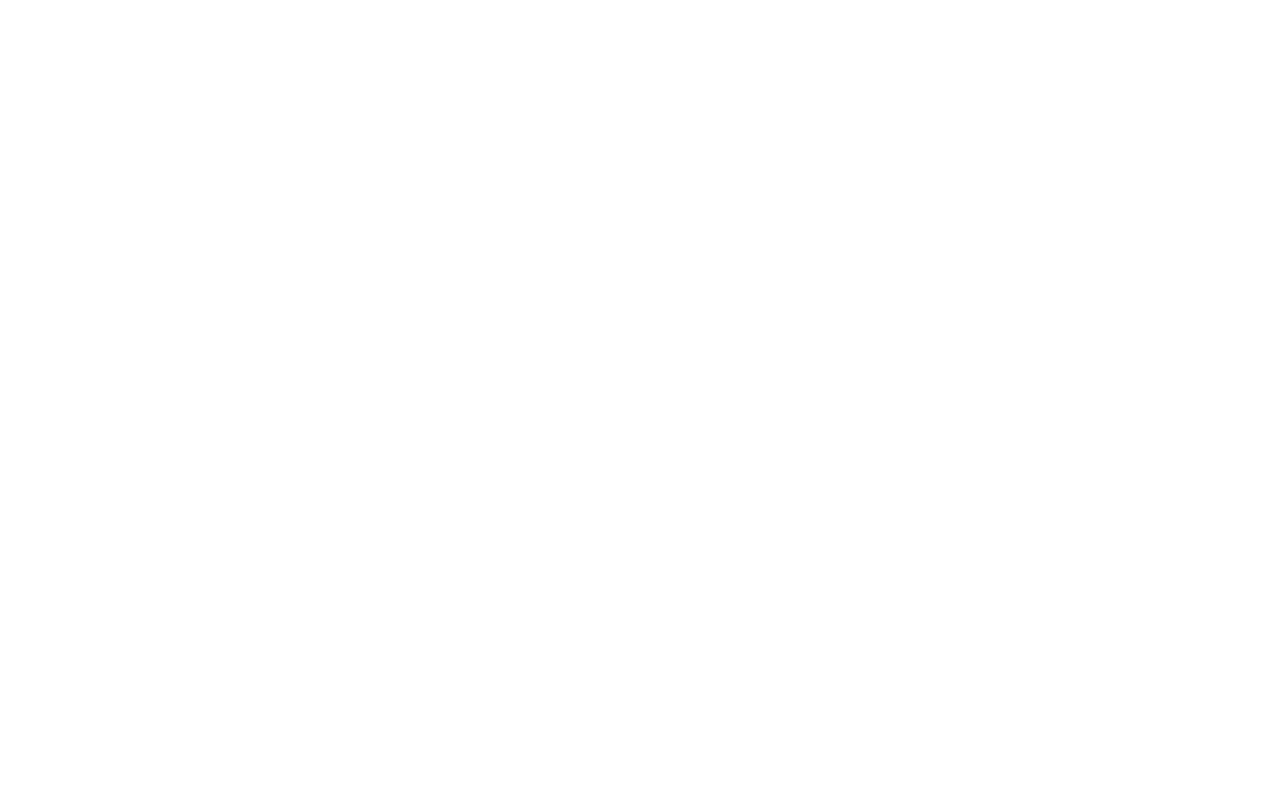
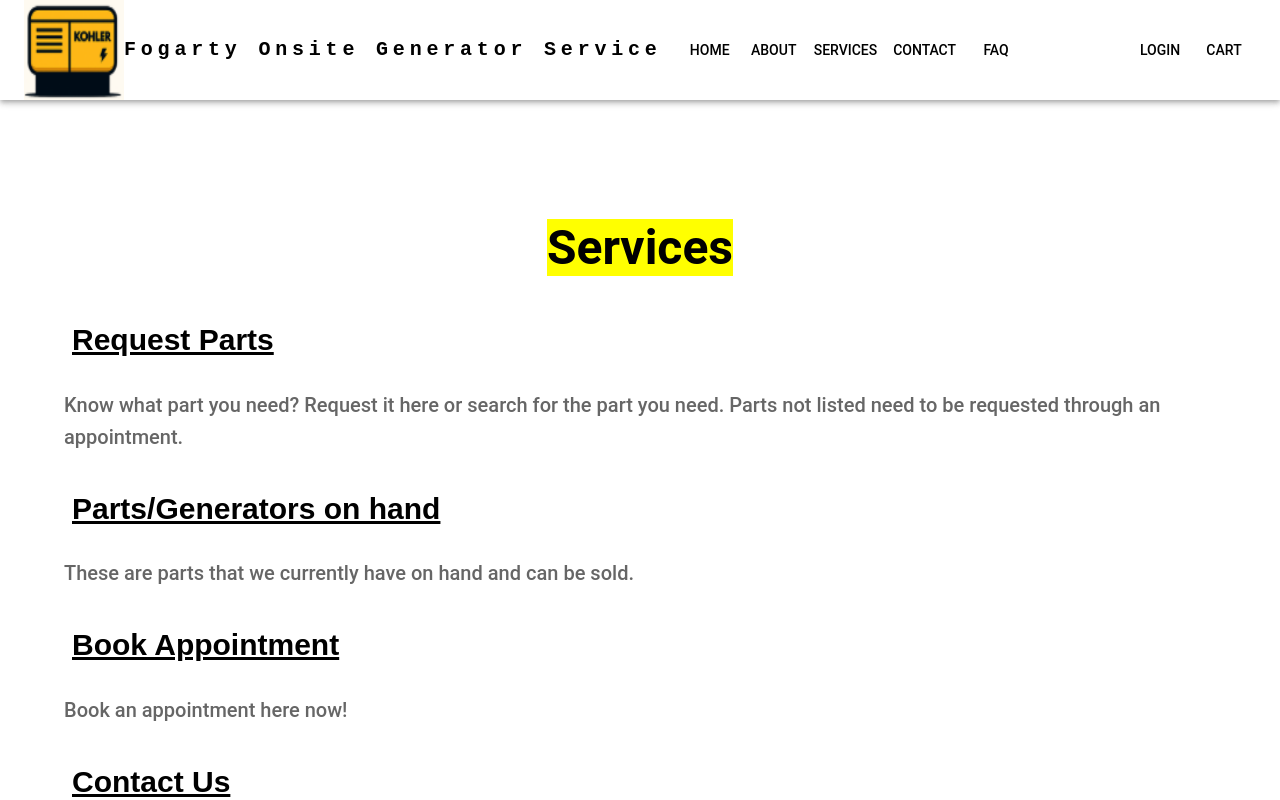
Before and after one commit to Cris4110/FogartyGeneratorServices, a React (Vite) app: page /services in a window 1280 px wide. Shown: the top 800 px of the page. Built offline with nearby package versions, Linux system fonts and the light colour scheme.

Commit message:
Update publicroutes.tsx
Added route to the Services page to publicroutes.tsx

```diff
--- a/src/routes/publicroutes.tsx
+++ b/src/routes/publicroutes.tsx
@@ -1,13 +1,12 @@
 import { Routes, Route } from "react-router-dom";
 import Homepage from "../pages/public/Homepage";
-
+import Servicespage from "../pages/public/Servicespage";
 
 const PublicRoutes = () => (
-
-    <Routes>
-        <Route path="/" element={<Homepage />} />
-    </Routes>
-
+  <Routes>
+    <Route path="/" element={<Homepage />} />
+    <Route path="/services" element={<Servicespage />} />
+  </Routes>
 );
 
 export default PublicRoutes;
```
